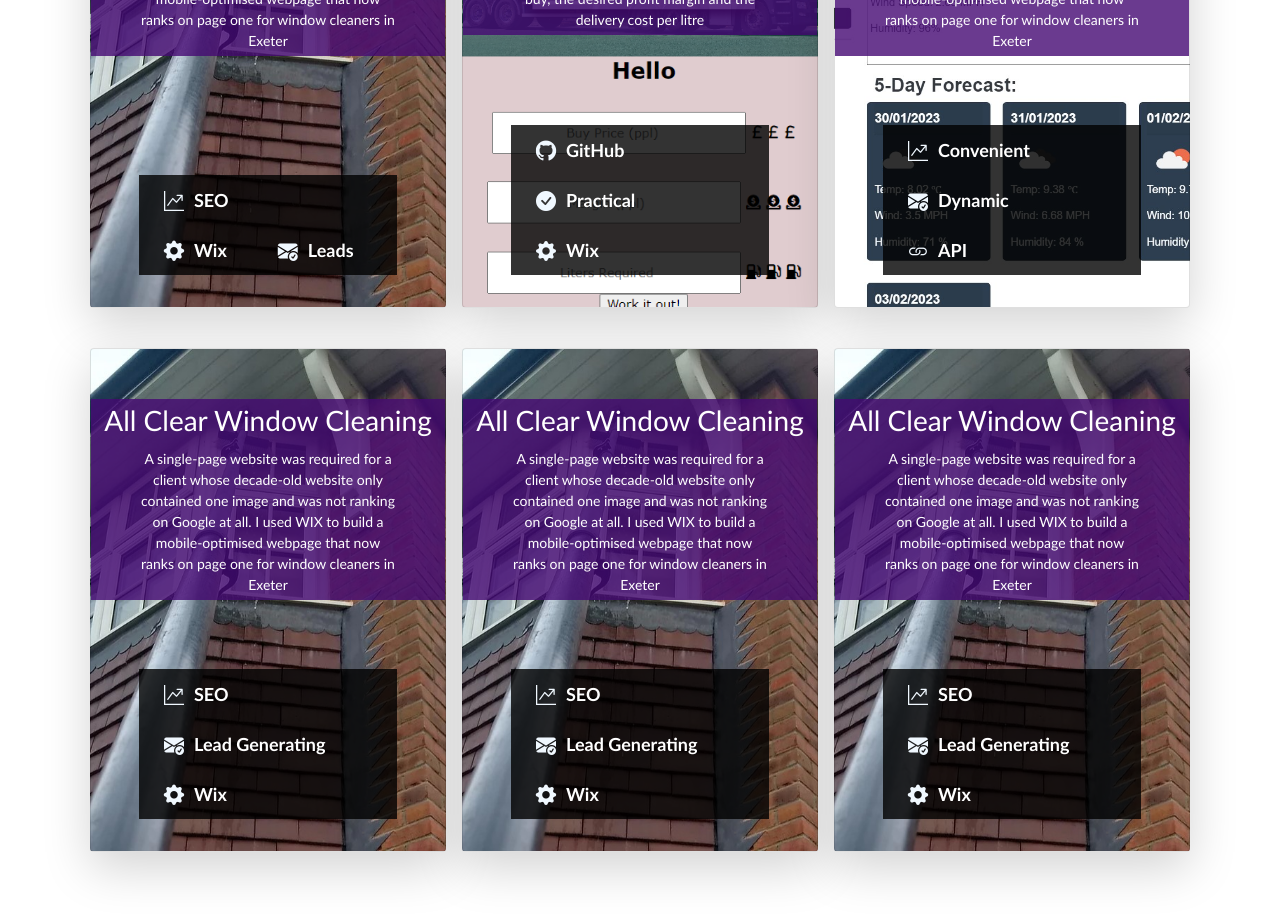
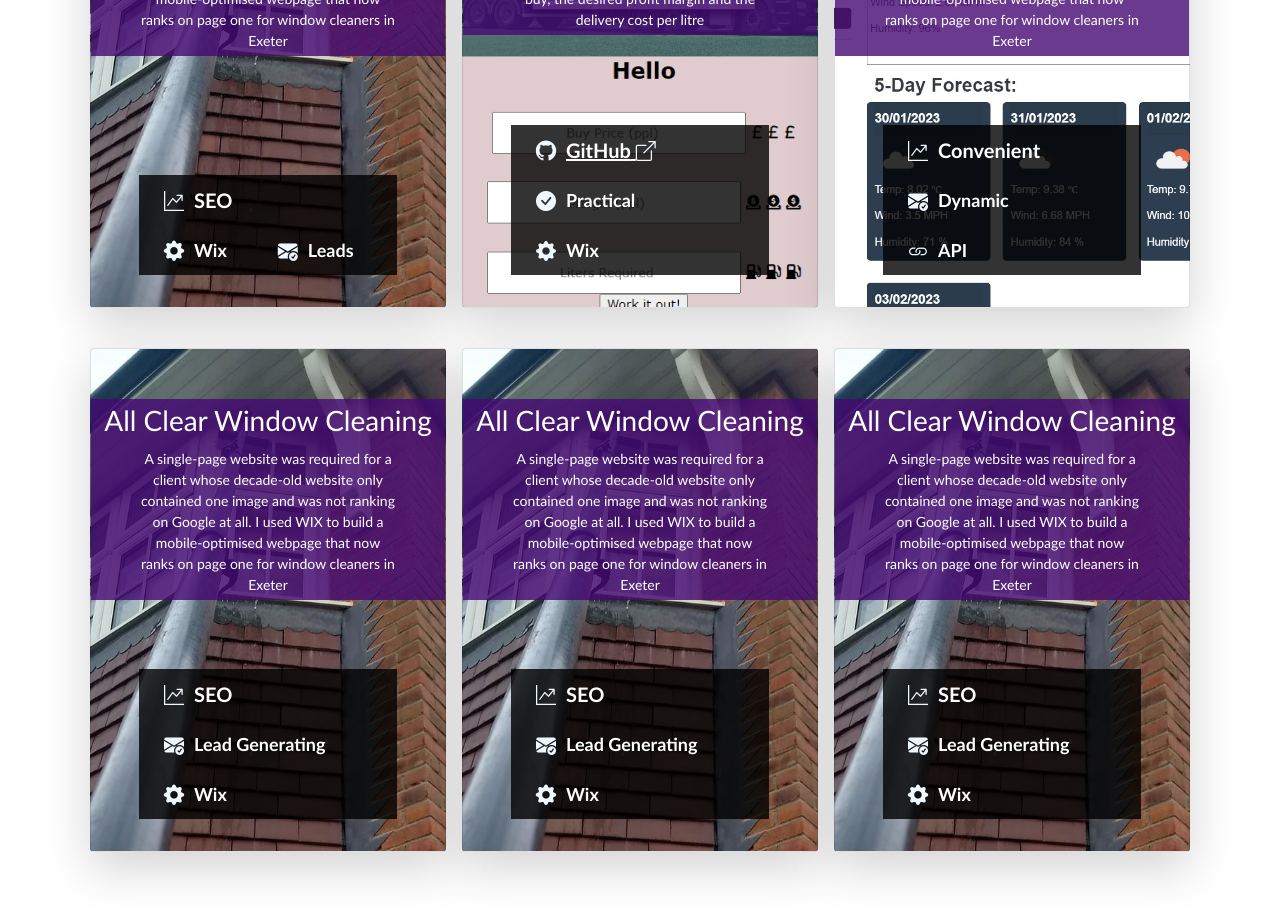
Before and after one commit to R0bsaunders/rob-saunders-react-portfolio, a React (Create React App) app: page /#/projects in a window 1280 px wide. Shown: the part 820-1739 px from the top of the page. Built offline with nearby package versions, Linux system fonts and the light colour scheme.

Commit message:
Conditional Function added to add a link to github repo only if it appears in the tech3 json script

```diff
--- a/src/components/ProjectDiv/ProjectDiv.js
+++ b/src/components/ProjectDiv/ProjectDiv.js
@@ -4,6 +4,13 @@
 const liClass = "d-flex align-items-center me-3"
 
 function ProjectDiv(props) {
+    function checkGitHub(data) {
+        if(data ==="GitHub") {
+            console.log("TRUE");
+            return <a href={props.github} className="gitLink" target="_blank">{props.tech3} <i className="bi bi-box-arrow-up-right"></i></a>
+        }
+        return data
+    }
   return (
 
         <div className="portfolio-height p-2">
@@ -33,7 +40,7 @@
 
                         <li className={liClass}>
                             <i className={props.icon3}></i>
-                            <small>{props.tech3}</small>
+                            {checkGitHub(props.tech3)}
                         </li>
 
                     </ul>
--- a/src/pages/ProjectsPage/Project.css
+++ b/src/pages/ProjectsPage/Project.css
@@ -24,6 +24,11 @@
     text-decoration: none;
 }
 
+.gitLink {
+    color: white !important;
+    text-decoration: underline;
+}
+
 small {
     color: white;
 }
--- a/src/pages/ProjectsPage/Projects.js
+++ b/src/pages/ProjectsPage/Projects.js
@@ -23,7 +23,8 @@
         icon2: "bi bi-check-circle-fill",
         tech2: "Practical",
         icon3: "bi bi-github animate-icon",
-        tech3: "GitHub"
+        tech3: "GitHub",
+        github:"https://github.com/R0bsaunders/fuel-cost-and-sell-price-calculator-application"
     },
     {
         id: 3,
--- a/src/pages/ProjectsPage/ProjectsPage.js
+++ b/src/pages/ProjectsPage/ProjectsPage.js
@@ -32,6 +32,7 @@
                   tech2={p.tech2}
                   icon3={p.icon3}
                   tech3={p.tech3}
+                  github={p.github}
                   key={p.id} />)
                 }
 
```
